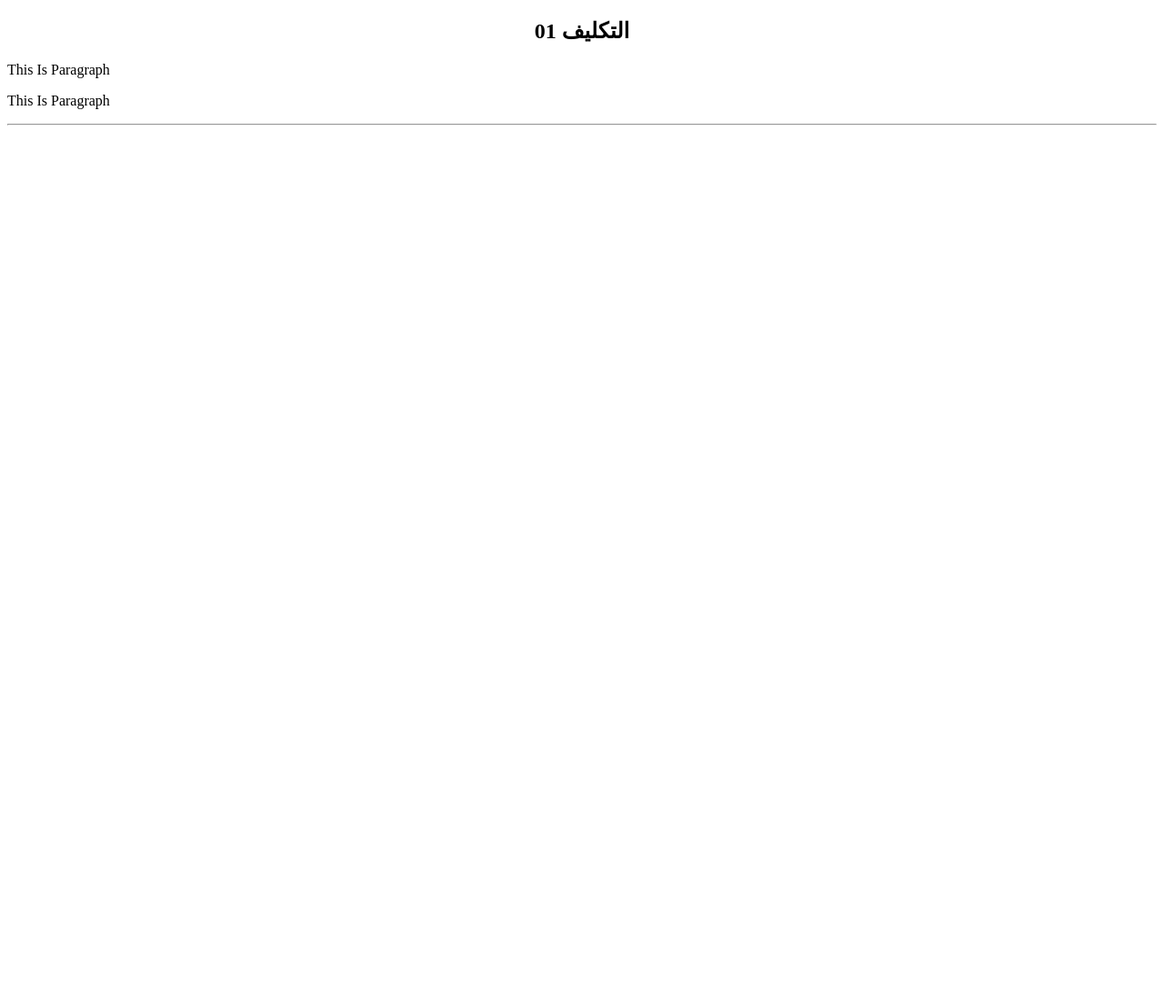
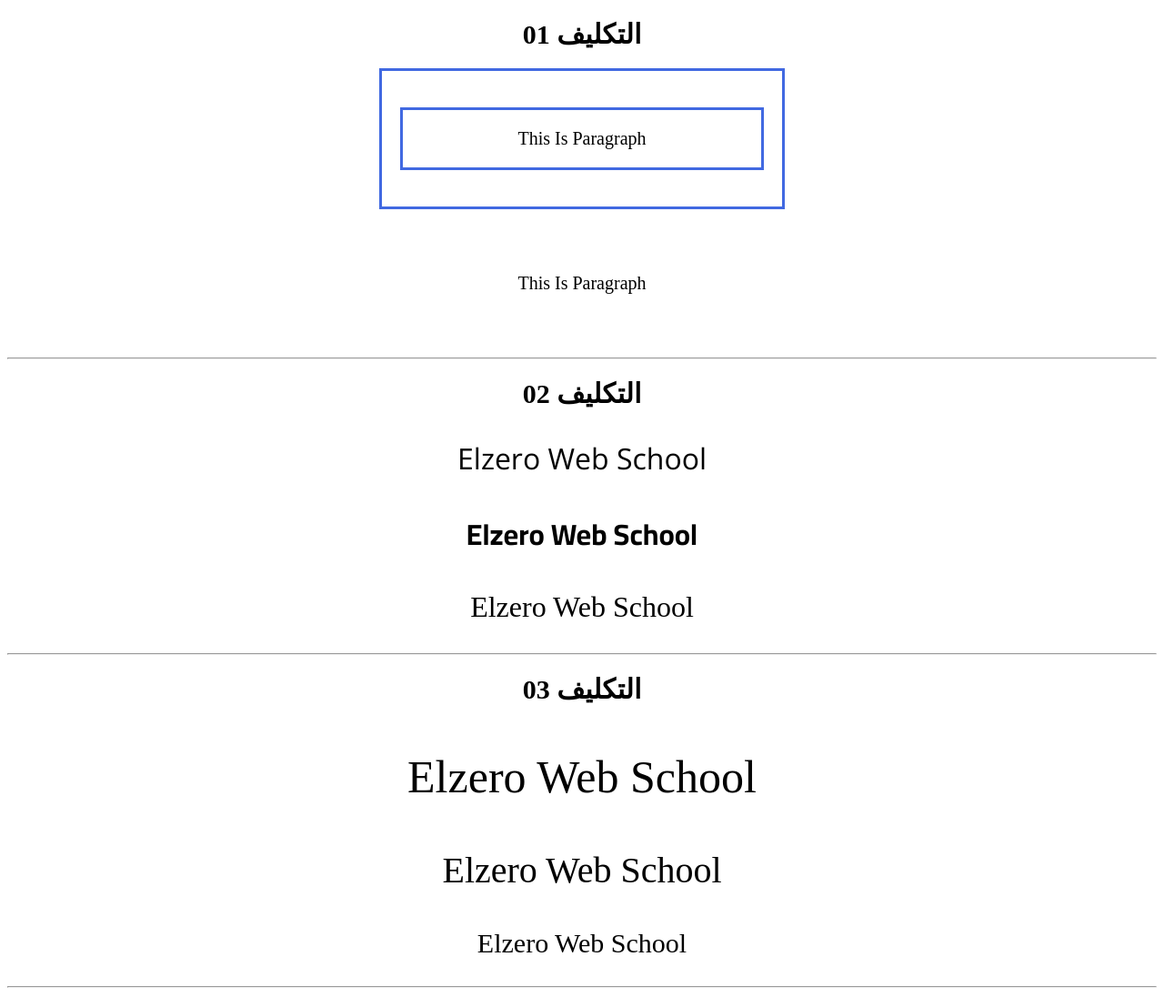
Before and after one commit to abdsydev/elzero-CSS-assignments, a plain HTML site: page 6-lesson-from-22-to-26/assigns-from-1-to-3.html in a window 1280 px wide. Shown: the whole page at 91% size. Before the commit the page ends 800 px from the top, so only its background shows below. Drawn offline with nearby package versions, Linux system fonts and the light colour scheme; files that its build step writes are made by us from their sources; a web font is replaced by a local one.

Commit message:
solve css assigns lesson-from-22-to-26

```diff
--- a/6-lesson-from-22-to-26/assets/css/assigns-from-1-to-3.css
+++ b/6-lesson-from-22-to-26/assets/css/assigns-from-1-to-3.css
@@ -1,4 +1,79 @@
+/* Import fonts for assign 2 */
+@import url("https://fonts.googleapis.com/css2?family=Cairo:wght@200..1000&family=Jomhuria&family=Open+Sans:ital,wght@0,300..800;1,300..800&display=swap");
+
+:root {
+  font-size: 20px;
+}
+
 h2 {
   width: fit-content;
   margin: 20px auto;
 }
+
+/* التكليف 01 */
+
+.assign-1 {
+  .one {
+    padding: 20px;
+    margin: 10px auto;
+    width: 400px;
+    text-align: center;
+    border: 3px solid royalblue;
+    & p {
+      padding: inherit;
+      border: inherit;
+      background-color: var(--b-100);
+    }
+  }
+  .two {
+    padding: 20px;
+    margin: 10px auto;
+    width: 400px;
+    text-align: center;
+    border: 3px solid var(--b-900);
+    & p {
+      padding: inherit;
+      border: inherit;
+      background-color: var(--b-100);
+    }
+  }
+}
+
+/* التكليف 02 */
+
+.assign-2 {
+  width: fit-content;
+  margin: 0 auto;
+  text-align: center;
+  font-size: 32px;
+  text-transform: capitalize;
+  .one {
+    font-family: "Open Sans", sans-serif;
+    font-weight: 300;
+  }
+  .two {
+    font-family: "Cairo", sans-serif;
+    font-weight: 700;
+  }
+  .three {
+    font-family: "Jomhuria", serif;
+    font-weight: 400;
+  }
+}
+
+/* التكليف 03 */
+.assign-3 {
+  width: fit-content;
+  margin: 0 auto;
+  text-align: center;
+  text-transform: capitalize;
+  .one {
+    font-size: 2.5rem;
+  }
+  .two {
+    font-size: 2rem;
+  }
+  .three {
+    font-size: 1.5rem;
+  }
+}
--- a/6-lesson-from-22-to-26/assigns-from-1-to-3.html
+++ b/6-lesson-from-22-to-26/assigns-from-1-to-3.html
@@ -21,5 +21,21 @@
       </div>
     </div>
     <hr />
+    <!-- التكليف 02 -->
+    <h2>التكليف 02</h2>
+    <div class="assign-2">
+      <p class="one">elzero web school</p>
+      <p class="two">elzero web school</p>
+      <p class="three">elzero web school</p>
+    </div>
+    <hr />
+    <!-- التكليف 03 -->
+    <h2>التكليف 03</h2>
+    <div class="assign-3">
+      <p class="one">elzero web school</p>
+      <p class="two">elzero web school</p>
+      <p class="three">elzero web school</p>
+    </div>
+    <hr>
   </body>
 </html>
```
